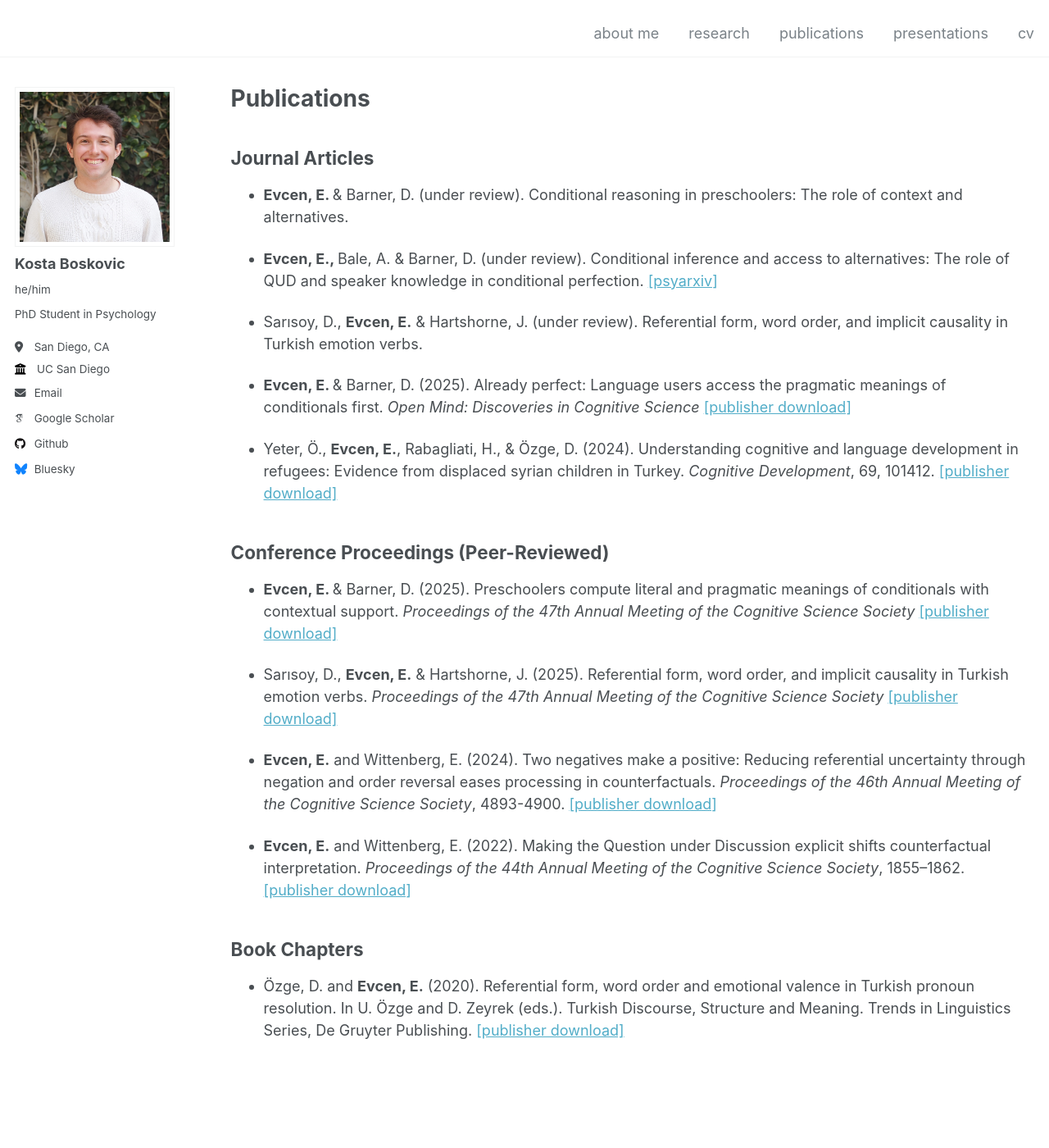
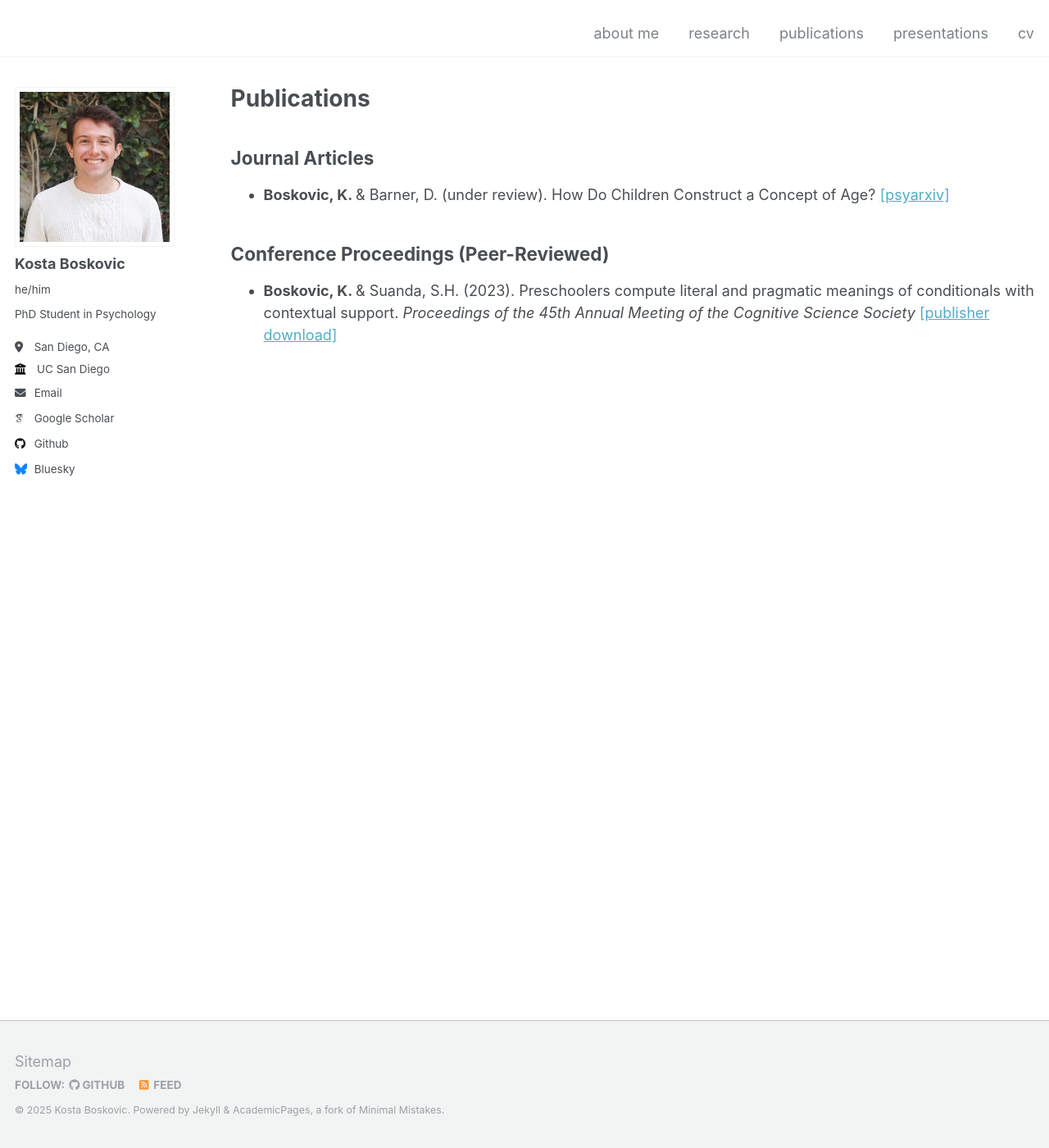
Before and after one commit to kostaboskovic/kostaboskovic.github.io, a Jekyll site: the page built from _pages/publications.md, in a window 1280 px wide and 1400 px high. Shown: the whole window at 82% size. Built offline with Jekyll 4.4.1, drawn with Linux system fonts in a browser that asks for light colours; some web fonts are replaced.

Commit message:
Update publications.md

```diff
--- a/_pages/publications.md
+++ b/_pages/publications.md
@@ -7,26 +7,8 @@ author_profile: true
 
 ## Journal Articles
 
-- <b>Evcen, E. </b> & Barner, D. (under review). Conditional reasoning in preschoolers: The role of context and alternatives.
-
-- <b>Evcen, E., </b> Bale, A. & Barner, D. (under review). Conditional inference and access to alternatives: The role of QUD and speaker knowledge in conditional perfection. [\[psyarxiv\]](https://osf.io/preprints/psyarxiv/fzjkr_v1)
-
-- Sarısoy, D., <b> Evcen, E.</b> & Hartshorne, J. (under review). Referential form, word order, and implicit causality in Turkish emotion verbs.
-
-- <b>Evcen, E. </b> & Barner, D. (2025). Already perfect: Language users access the pragmatic meanings of conditionals first. *Open Mind: Discoveries in Cognitive Science* [\[publisher download\]](https://direct.mit.edu/opmi/article/doi/10.1162/opmi.a.17/132756/Already-Perfect-Language-Users-Access-the)
-
-- Yeter, Ö., <b>Evcen, E.</b>, Rabagliati, H., & Özge, D. (2024). Understanding cognitive and language development in refugees: Evidence from displaced syrian children in Turkey. *Cognitive Development*, 69, 101412. [\[publisher download\]](https://www.sciencedirect.com/science/article/abs/pii/S088520142300117X?via%3Dihub)
+- <b>Boskovic, K. </b> & Barner, D. (under review). How Do Children Construct a Concept of Age? [\[psyarxiv\]](https://osf.io/preprints/psyarxiv/gvb46_v1)
 
 ## Conference Proceedings (Peer-Reviewed)
 
-- <b>Evcen, E. </b> & Barner, D. (2025). Preschoolers compute literal and pragmatic meanings of conditionals with contextual support. *Proceedings of the 47th Annual Meeting of the Cognitive Science Society* [\[publisher download\]](https://escholarship.org/uc/item/11s6q9z5#main)
-
-- Sarısoy, D., <b> Evcen, E.</b> & Hartshorne, J. (2025). Referential form, word order, and implicit causality in Turkish emotion verbs. *Proceedings of the 47th Annual Meeting of the Cognitive Science Society* [\[publisher download\]](https://escholarship.org/uc/item/4pb6b6gg#main)
-
-- <b>Evcen, E.</b> and Wittenberg, E. (2024). Two negatives make a positive: Reducing referential uncertainty through negation and order reversal eases processing in counterfactuals. *Proceedings of the 46th Annual Meeting of the Cognitive Science Society*, 4893-4900. [\[publisher download\]](https://escholarship.org/uc/item/1rx1b25r#main)
-
-- <b>Evcen, E.</b> and Wittenberg, E. (2022). Making the Question under Discussion explicit shifts counterfactual interpretation. *Proceedings of the 44th Annual Meeting of the Cognitive Science Society*, 1855–1862. [\[publisher download\]](https://escholarship.org/uc/item/43z0w42j)
-
-## Book Chapters
-
-- Özge, D. and <b>Evcen, E.</b> (2020). Referential form, word order and emotional valence in Turkish pronoun resolution. In U. Özge and D. Zeyrek (eds.). Turkish Discourse, Structure and Meaning. Trends in Linguistics Series, De Gruyter Publishing. [\[publisher download\]](https://www.degruyter.com/document/doi/10.1515/9783110686654-007/html)
+- <b>Boskovic, K. </b> & Suanda, S.H. (2023). Preschoolers compute literal and pragmatic meanings of conditionals with contextual support. *Proceedings of the 45th Annual Meeting of the Cognitive Science Society* [\[publisher download\]](https://escholarship.org/uc/item/6f88f9nz)
```
